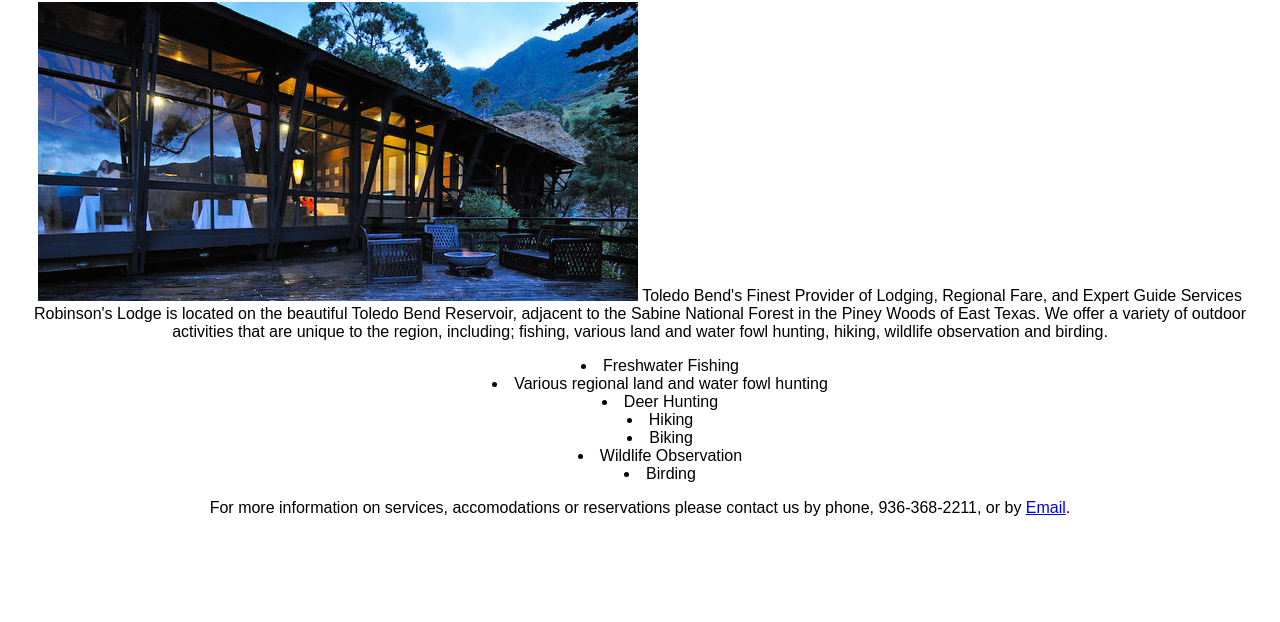
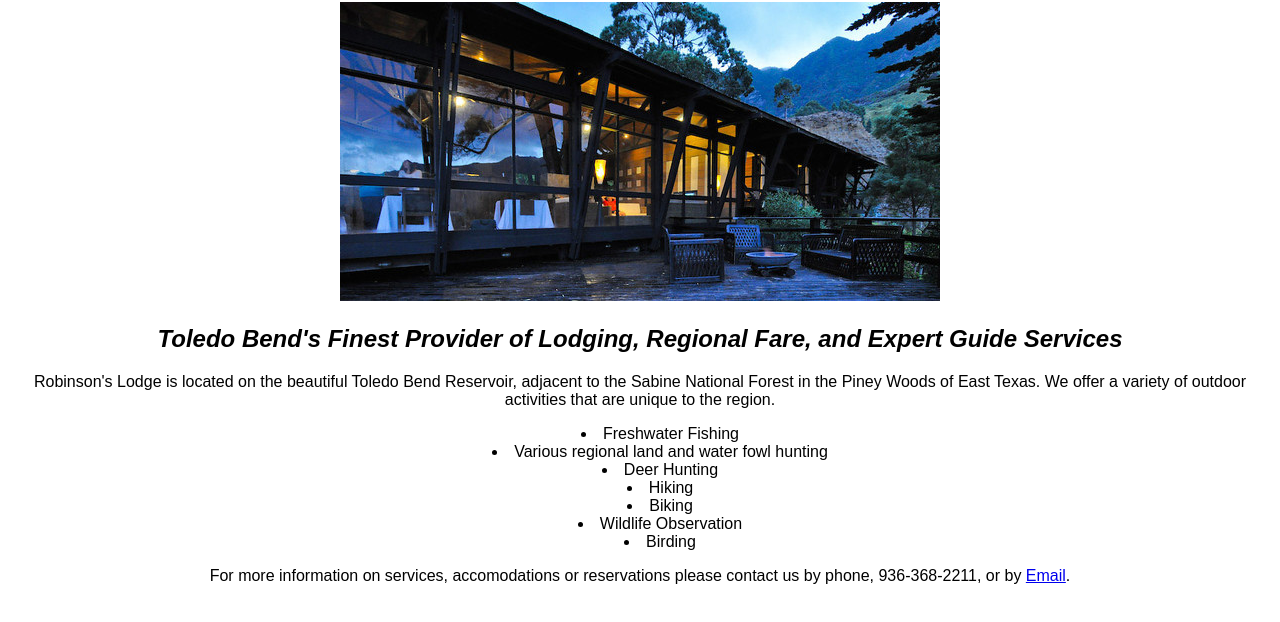
Before and after one commit to paigerobinson/paigerobinson.github.io, a plain HTML site: page unit_3/Robinson's Lodge.html in a window 1280 px wide. Shown: the part 78-700 px from the top of the page. Drawn offline with Linux system fonts and the light colour scheme.

Commit message:
Save changes
Some changes did not show up before closing the text editor.

```diff
--- a/unit_3/Robinson's Lodge.html
+++ b/unit_3/Robinson's Lodge.html
@@ -9,9 +9,9 @@
     <img src="images/lodge.jpg"
            alt="image of Robinson's Lodge"
            title="Robinson's Lodge">
-   <p1>Toledo Bend's Finest Provider of Lodging, Regional Fare, and Expert Guide Services</p1>
+   <h2>Toledo Bend's Finest Provider of Lodging, Regional Fare, and Expert Guide Services</h2>
 
-   <p2>Robinson's Lodge is located on the beautiful Toledo Bend Reservoir, adjacent to the Sabine National Forest in the Piney Woods of East Texas. We offer a variety of outdoor activities that are unique to the region, including; fishing, various land and water fowl hunting, hiking, wildlife observation and birding.</p2>
+   <p>Robinson's Lodge is located on the beautiful Toledo Bend Reservoir, adjacent to the Sabine National Forest in the Piney Woods of East Texas. We offer a variety of outdoor activities that are unique to the region.</p>
 
     <ul>
       <li>Freshwater Fishing</li>
@@ -23,7 +23,7 @@
       <li>Birding</li>
 
     </ul>
-    <p3>For more information on services, accomodations or reservations please contact us by phone, 936-368-2211, or by <a href="mailto:rlodge@eastex.net"> Email</a>.</p3>
+    <p>For more information on services, accomodations or reservations please contact us by phone, 936-368-2211, or by <a href="mailto:rlodge@eastex.net"> Email</a>.</p>
 
 </body>
 </html>
--- a/unit_3/css/style.css
+++ b/unit_3/css/style.css
@@ -11,6 +11,6 @@ h2{
 	font-style: italic;}
 ul {
     list-style-position: inside;
-    text-align: center-left;
+    text-align: center;
 
 }
```
